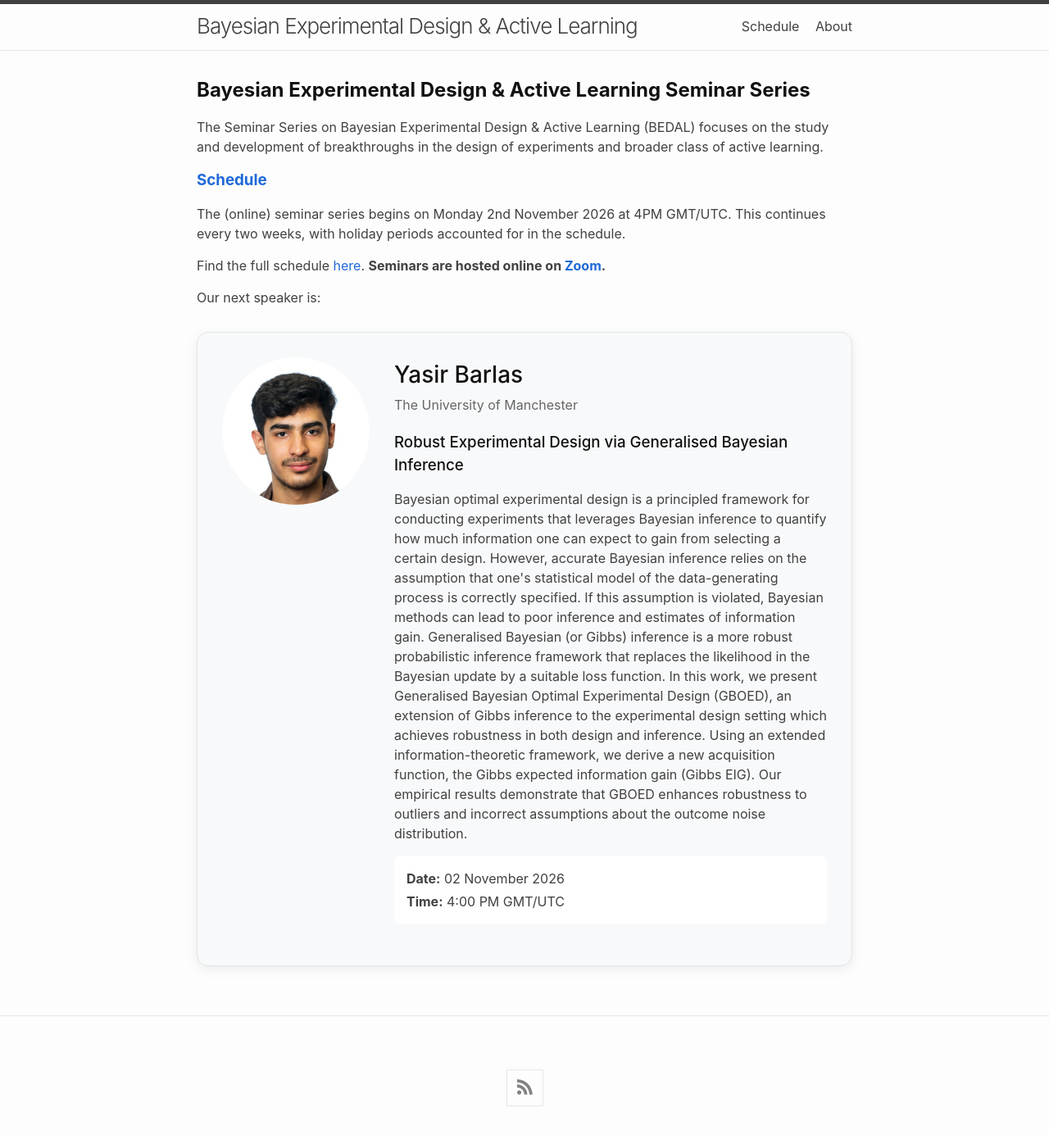
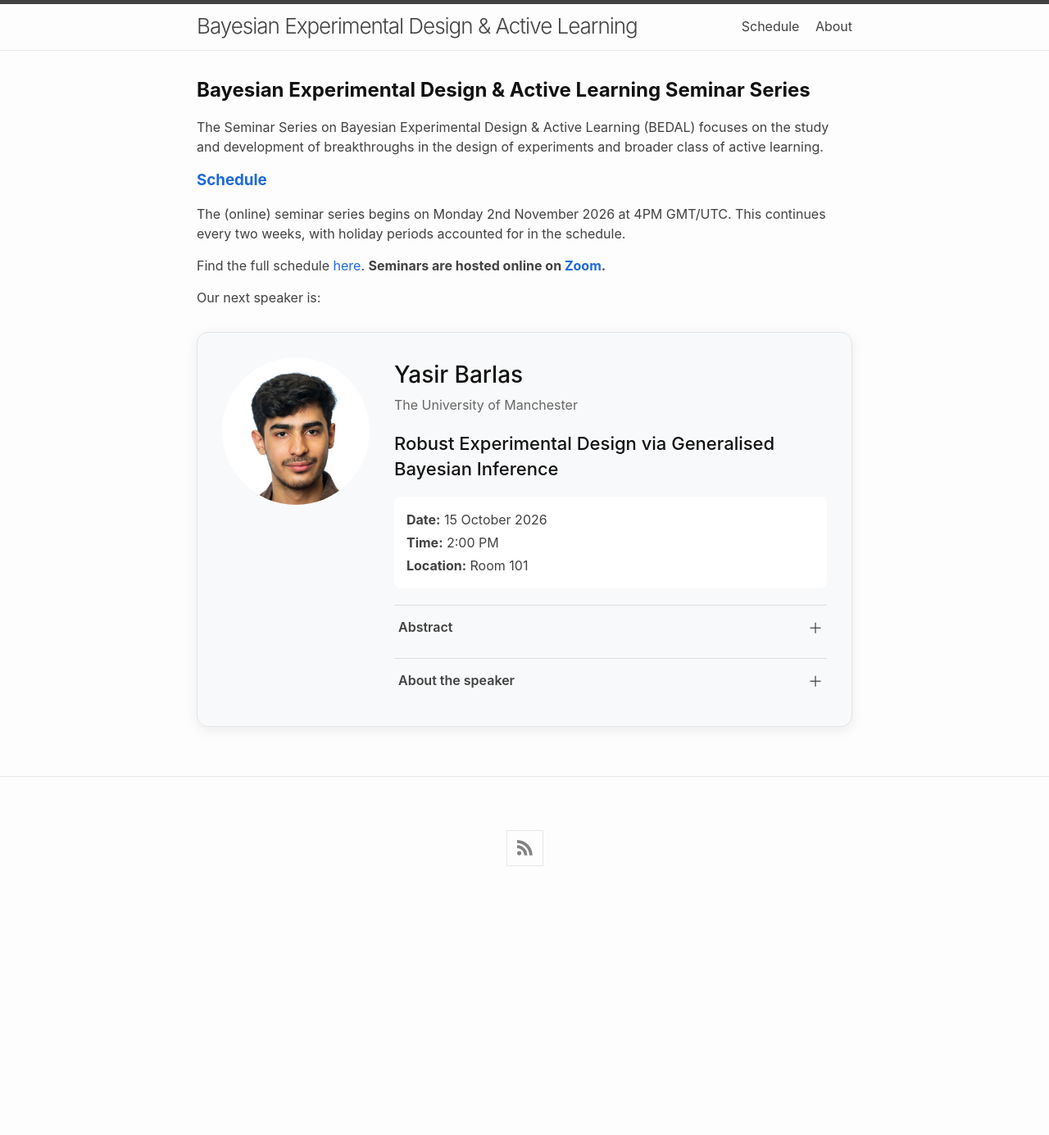
Before and after one commit to bayesiandesign/seminar, a Jekyll site: the page built from README.md, in a window 1280 px wide. Shown: the whole page at 82% size. Built offline with Jekyll 4.4.1, drawn with Linux system fonts in a browser that asks for light colours; nearby versions of some CDN libraries; our own code applies the rules of GitHub Pages for plain Markdown files; after the commit the page ends 1093 px from its top, so only the background shows below that.

Commit message:
Update home.html

```diff
--- a/_layouts/home.html
+++ b/_layouts/home.html
@@ -23,24 +23,44 @@ layout: default
   </div>
 
   <div class="speaker-info">
+
     <h2>Yasir Barlas</h2>
 
     <p class="speaker-affiliation">
       The University of Manchester
     </p>
 
-    <h3>Robust Experimental Design via Generalised Bayesian Inference</h3>
-
-    <p>
-      Bayesian optimal experimental design is a principled framework for conducting experiments that leverages Bayesian inference to quantify how much information one can expect to gain from selecting a certain design. However, accurate Bayesian inference relies on the assumption that one's statistical model of the data-generating process is correctly specified. If this assumption is violated, Bayesian methods can lead to poor inference and estimates of information gain. Generalised Bayesian (or Gibbs) inference is a more robust probabilistic inference framework that replaces the likelihood in the Bayesian update by a suitable loss function. In this work, we present Generalised Bayesian Optimal Experimental Design (GBOED), an extension of Gibbs inference to the experimental design setting which achieves robustness in both design and inference. Using an extended information-theoretic framework, we derive a new acquisition function, the Gibbs expected information gain (Gibbs EIG). Our empirical results demonstrate that GBOED enhances robustness to outliers and incorrect assumptions about the outcome noise distribution.
-    </p>
+    <h3 class="talk-title">
+      Robust Experimental Design via Generalised Bayesian Inference
+    </h3>
 
     <div class="seminar-details">
-      <p><strong>Date:</strong> 02 November 2026</p>
-      <p><strong>Time:</strong> 4:00 PM GMT/UTC</p>
+      <p><strong>Date:</strong> 15 October 2026</p>
+      <p><strong>Time:</strong> 2:00 PM</p>
+      <p><strong>Location:</strong> Room 101</p>
     </div>
+
+    <details class="speaker-section">
+      <summary>Abstract</summary>
+
+      <div class="speaker-section-content">
+        <p>
+          Bayesian optimal experimental design is a principled framework for conducting experiments that leverages Bayesian inference to quantify how much information one can expect to gain from selecting a certain design. However, accurate Bayesian inference relies on the assumption that one's statistical model of the data-generating process is correctly specified. If this assumption is violated, Bayesian methods can lead to poor inference and estimates of information gain. Generalised Bayesian (or Gibbs) inference is a more robust probabilistic inference framework that replaces the likelihood in the Bayesian update by a suitable loss function. In this work, we present Generalised Bayesian Optimal Experimental Design (GBOED), an extension of Gibbs inference to the experimental design setting which achieves robustness in both design and inference. Using an extended information-theoretic framework, we derive a new acquisition function, the Gibbs expected information gain (Gibbs EIG). Our empirical results demonstrate that GBOED enhances robustness to outliers and incorrect assumptions about the outcome noise distribution.
+        </p>
+      </div>
+    </details>
+
+    <details class="speaker-section">
+      <summary>About the speaker</summary>
+
+      <div class="speaker-section-content">
+        <p>
+          Yasir is a PhD student at The University of Manchester. His research focuses on robustness to model misspecification in experimental design.
+        </p>
+      </div>
+    </details>
+
   </div>
-
 </div>
 
 </div>
```
